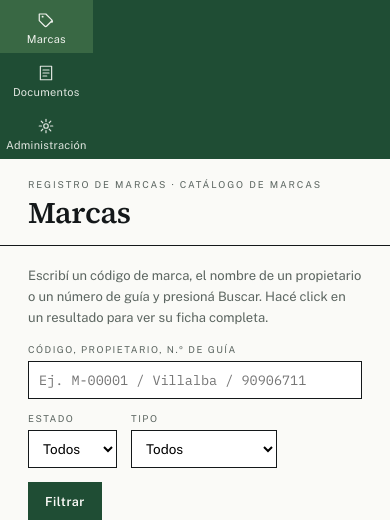
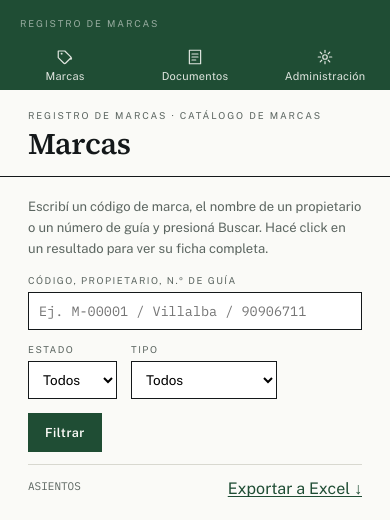
Before and after one commit to RoqueLuis07/piedra_alta_saci, a Flask app: template marcas/servidor/templates/buscar.html in a window 390 px wide. Shown: the top 520 px of the page. Run offline with Flask 3, Linux system fonts and the light colour scheme; the template is opened without the code that fills it, so the values that code supplies are empty.

Commit message:
Menú en teléfono: barra horizontal compacta en vez de una columna
En pantallas de hasta 760 px los ítems del menú se apilaban en vertical y
ocupaban media pantalla (~210 px de 812) antes del contenido, porque el CSS
móvil esperaba que fueran hijos directos de <nav> y están dentro de un <div>.
Ahora son una barra horizontal de 90 px. Detectado al probar Emitir PDF a
375 px; sin desborde horizontal y con botones de tamaño táctil.

Co-Authored-By: Claude Sonnet 5.5 <noreply@anthropic.com>

```diff
--- a/marcas/servidor/templates/base.html
+++ b/marcas/servidor/templates/base.html
@@ -182,6 +182,8 @@
     .shell { flex-direction: column; }
     .nav, html.nav-colapsado .nav { width: 100%; flex-basis: auto; height: auto; position: static; overflow: visible; flex-direction: row; flex-wrap: wrap; }
     .nav-brand, .nav-seccion, .nav-pie, .nav-toggle { display: none; }
+    /* Los ítems viven dentro de un <div>: en teléfono ese div es la barra horizontal. */
+    .nav > div:not(.nav-brand):not(.nav-pie) { display: flex; flex: 1 1 100%; }
     .nav-item { flex: 1 1 auto; flex-direction: column; gap: 4px; text-align: center; border-left: 0; border-top: 3px solid transparent; padding: 8px 6px; }
     .nav-item.activo { border-top-color: var(--dorado); }
     .nav-texto { display: block !important; font-size: 11px; }
```
